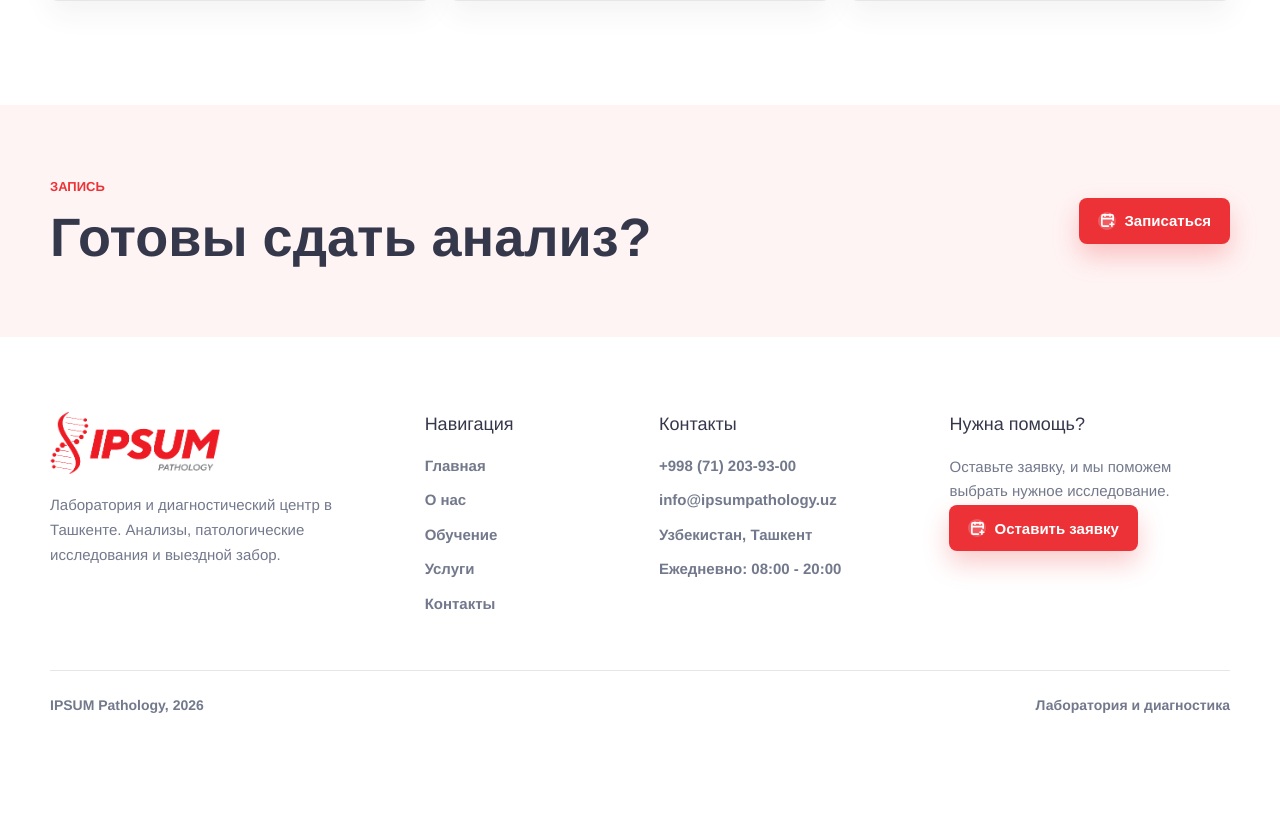
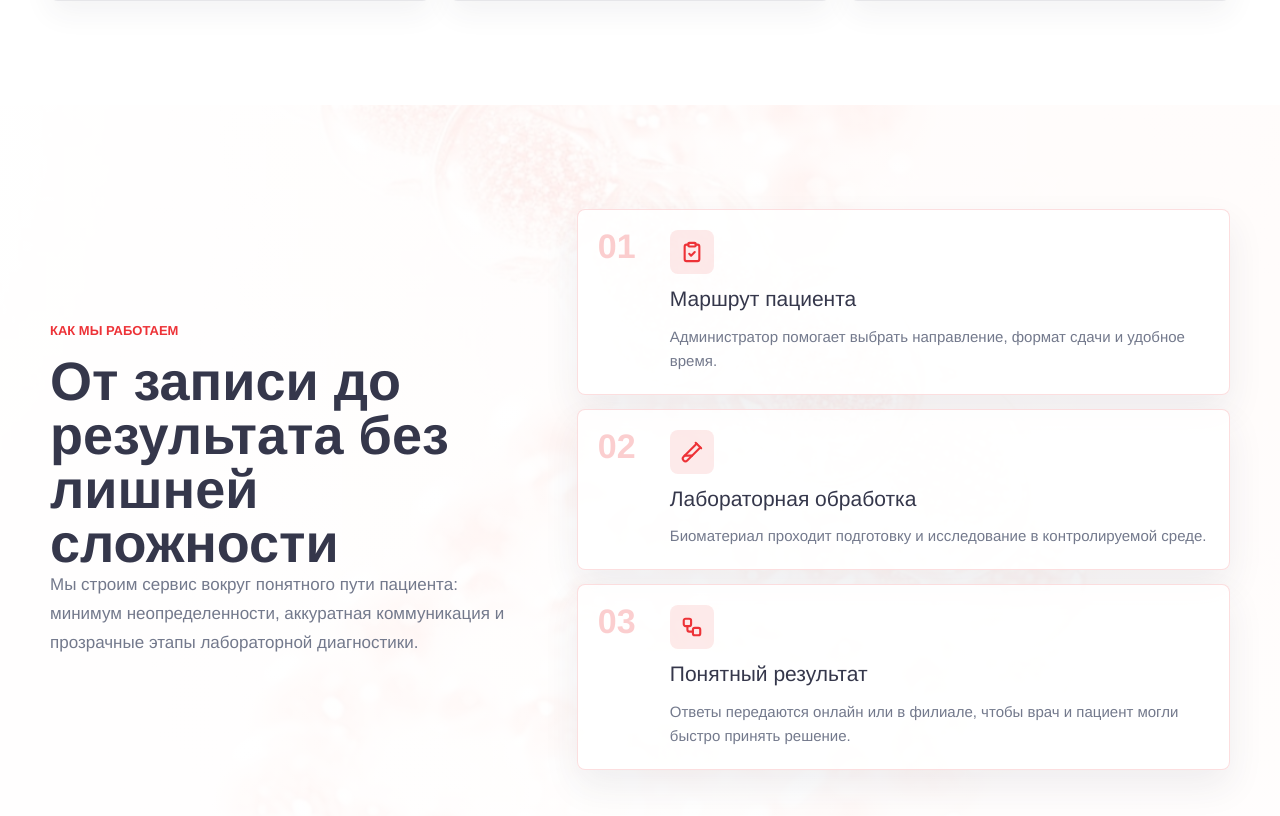
Before and after one commit to Husniddin-web/ipsum, a Next.js app: page /about in a window 1280 px wide. Shown: the part 1868-2684 px from the top of the page. Before the commit the page ends 2608 px from the top, so only its background shows below. Built offline with nearby package versions, Linux system fonts and the light colour scheme.

Commit message:
Remove unused Excel file and enhance the About page with new layout and styles. Added a new section detailing the patient journey, updated AppointmentDialog components to use message icons, and improved CSS for better responsiveness and design consistency.

```diff
--- a/src/app/_components/appointment-dialog.tsx
+++ b/src/app/_components/appointment-dialog.tsx
@@ -1,20 +1,29 @@
 "use client";
 
 import { useState } from "react";
-import { CalendarPlus, Send, X } from "lucide-react";
+import {
+  CalendarPlus,
+  MessageCircle,
+  Send,
+  X,
+  type LucideIcon,
+} from "lucide-react";
 
 type AppointmentDialogProps = {
   className?: string;
+  icon?: "calendar" | "message";
   label?: string;
   variant?: "primary" | "ghost" | "dark";
 };
 
 export function AppointmentDialog({
   className,
+  icon = "calendar",
   label = "Записаться",
   variant = "primary",
 }: AppointmentDialogProps) {
   const [isOpen, setIsOpen] = useState(false);
+  const Icon: LucideIcon = icon === "message" ? MessageCircle : CalendarPlus;
 
   return (
     <>
@@ -24,7 +33,7 @@ export function AppointmentDialog({
         onClick={() => setIsOpen(true)}
       >
         <span className="button-icon" aria-hidden="true">
-          <CalendarPlus size={15} strokeWidth={2.6} />
+          <Icon size={15} strokeWidth={2.6} />
         </span>
         <span>{label}</span>
       </button>
--- a/src/app/_components/site-footer.tsx
+++ b/src/app/_components/site-footer.tsx
@@ -41,7 +41,7 @@ export function SiteFooter() {
         <div className="footer-cta">
           <h3>Нужна помощь?</h3>
           <p>Оставьте заявку, и мы поможем выбрать нужное исследование.</p>
-          <AppointmentDialog label="Оставить заявку" />
+          <AppointmentDialog icon="message" label="Оставить заявку" />
         </div>
       </div>
       <div className="container footer-bottom">
--- a/src/app/_components/site-header.tsx
+++ b/src/app/_components/site-header.tsx
@@ -77,6 +77,7 @@ export function SiteHeader() {
             </a>
             <AppointmentDialog
               className="header-callback"
+              icon="message"
               label="Вам перезвонить?"
               variant="ghost"
             />
--- a/src/app/_components/trust-section.tsx
+++ b/src/app/_components/trust-section.tsx
@@ -52,7 +52,11 @@ export function TrustSection() {
               </li>
             ))}
           </ul>
-          <AppointmentDialog label="Получить консультацию" variant="dark" />
+          <AppointmentDialog
+            icon="message"
+            label="Получить консультацию"
+            variant="dark"
+          />
         </div>
       </div>
     </section>
--- a/src/app/about/page.tsx
+++ b/src/app/about/page.tsx
@@ -1,6 +1,14 @@
 import type { Metadata } from "next";
 import Image from "next/image";
-import { Award, HeartPulse, Microscope, ShieldCheck } from "lucide-react";
+import {
+  Award,
+  ClipboardCheck,
+  HeartPulse,
+  Microscope,
+  ShieldCheck,
+  TestTube2,
+  Workflow,
+} from "lucide-react";
 import { PageShell } from "../_components/page-shell";
 import { AppointmentDialog } from "../_components/appointment-dialog";
 import { aboutStats, aboutValues, labHighlights } from "../_data/content";
@@ -12,6 +20,23 @@ export const metadata: Metadata = {
 };
 
 const valueIcons = [ShieldCheck, HeartPulse, Microscope];
+const labProcess = [
+  {
+    title: "Маршрут пациента",
+    text: "Администратор помогает выбрать направление, формат сдачи и удобное время.",
+    icon: ClipboardCheck,
+  },
+  {
+    title: "Лабораторная обработка",
+    text: "Биоматериал проходит подготовку и исследование в контролируемой среде.",
+    icon: TestTube2,
+  },
+  {
+    title: "Понятный результат",
+    text: "Ответы передаются онлайн или в филиале, чтобы врач и пациент могли быстро принять решение.",
+    icon: Workflow,
+  },
+];
 
 export default function AboutPage() {
   return (
@@ -83,13 +108,45 @@ export default function AboutPage() {
         </div>
       </section>
 
+      <section className="section about-route-section">
+        <div className="container about-route-grid">
+          <div className="about-route-copy">
+            <p className="eyebrow">Как мы работаем</p>
+            <h2>От записи до результата без лишней сложности</h2>
+            <p>
+              Мы строим сервис вокруг понятного пути пациента: минимум
+              неопределенности, аккуратная коммуникация и прозрачные этапы
+              лабораторной диагностики.
+            </p>
+          </div>
+          <div className="about-route-cards">
+            {labProcess.map((item, index) => {
+              const Icon = item.icon;
+
+              return (
+                <article className="about-route-card" key={item.title}>
+                  <span className="about-route-number">
+                    {String(index + 1).padStart(2, "0")}
+                  </span>
+                  <span className="about-route-icon" aria-hidden="true">
+                    <Icon size={22} strokeWidth={2.3} />
+                  </span>
+                  <h3>{item.title}</h3>
+                  <p>{item.text}</p>
+                </article>
+              );
+            })}
+          </div>
+        </div>
+      </section>
+
       <section className="about-cta-section">
         <div className="container about-cta">
           <div>
             <p className="eyebrow">Запись</p>
             <h2>Готовы сдать анализ?</h2>
           </div>
-          <AppointmentDialog label="Записаться" />
+          <AppointmentDialog icon="message" label="Записаться" />
         </div>
       </section>
     </PageShell>
--- a/src/app/globals.css
+++ b/src/app/globals.css
@@ -1225,6 +1225,93 @@ h3 {
   line-height: 1.65;
 }
 
+.about-route-section {
+  background:
+    linear-gradient(rgba(255, 255, 255, 0.9), rgba(255, 255, 255, 0.94)),
+    url("/Picture1.jpg");
+  background-position: center right;
+  background-repeat: no-repeat;
+  background-size: cover;
+}
+
+.about-route-grid {
+  display: grid;
+  grid-template-columns: minmax(0, 0.85fr) minmax(0, 1.15fr);
+  gap: 44px;
+  align-items: center;
+}
+
+.about-route-copy h2 {
+  max-width: 560px;
+}
+
+.about-route-copy p:not(.eyebrow) {
+  max-width: 520px;
+  color: var(--muted);
+  font-size: 17px;
+  font-weight: 500;
+  line-height: 1.7;
+}
+
+.about-route-cards {
+  display: grid;
+  gap: 14px;
+}
+
+.about-route-card {
+  position: relative;
+  display: grid;
+  grid-template-columns: 54px minmax(0, 1fr);
+  gap: 10px 18px;
+  border: 1px solid rgba(237, 50, 55, 0.16);
+  border-radius: var(--radius);
+  background: rgba(255, 255, 255, 0.86);
+  padding: 20px;
+  box-shadow: 0 16px 36px rgba(53, 55, 75, 0.08);
+  transition:
+    border-color 180ms ease,
+    box-shadow 180ms ease,
+    transform 180ms ease;
+}
+
+.about-route-card:hover {
+  border-color: rgba(237, 50, 55, 0.36);
+  box-shadow: 0 20px 44px rgba(237, 50, 55, 0.12);
+  transform: translateY(-2px);
+}
+
+.about-route-number {
+  color: rgba(237, 50, 55, 0.24);
+  font-size: 34px;
+  font-weight: 900;
+  line-height: 1;
+}
+
+.about-route-icon {
+  display: grid;
+  width: 44px;
+  height: 44px;
+  place-items: center;
+  border-radius: var(--radius);
+  background: rgba(237, 50, 55, 0.1);
+  color: var(--ipsum-red);
+}
+
+.about-route-card h3 {
+  grid-column: 2;
+  margin-bottom: 0;
+  font-size: 21px;
+}
+
+.about-route-card p {
+  grid-column: 2;
+  margin-bottom: 0;
+  color: var(--muted);
+  font-size: 15px;
+  font-weight: 500;
+  line-height: 1.6;
+}
+
 .about-cta-section {
   background: var(--ipsum-soft);
   padding-block: 72px;
@@ -2002,8 +2089,35 @@ h3 {
 
   .about-stats-grid,
   .about-values-grid,
+  .about-route-grid,
   .form-grid {
     grid-template-columns: 1fr;
+  }
+
+  .about-route-grid {
+    gap: 26px;
+  }
+
+  .about-route-copy p:not(.eyebrow) {
+    font-size: 15px;
+    line-height: 1.6;
+  }
+
+  .about-route-card {
+    grid-template-columns: 44px minmax(0, 1fr);
+    padding: 18px;
+  }
+
+  .about-route-number {
+    font-size: 28px;
+  }
+
+  .about-route-card h3 {
+    font-size: 19px;
+  }
+
+  .about-route-card p {
+    font-size: 14px;
   }
 
   .about-cta {
```
Also changed, not shown: 1 other file (tests, documents, lock files or other folders).
